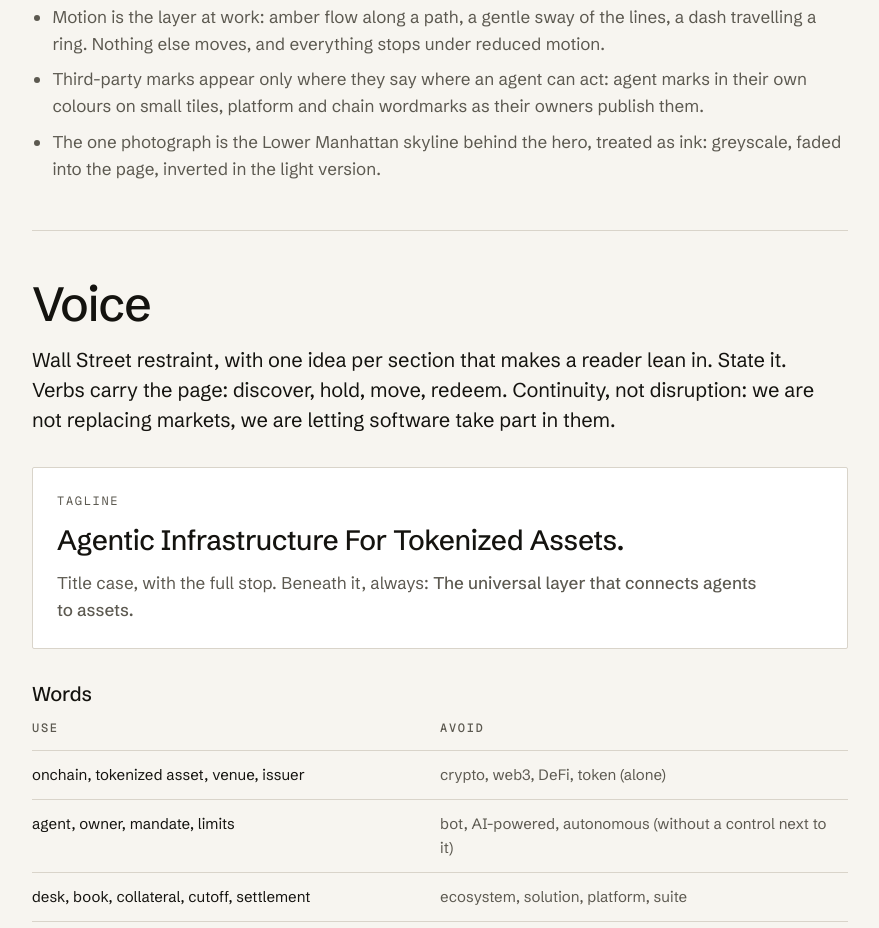
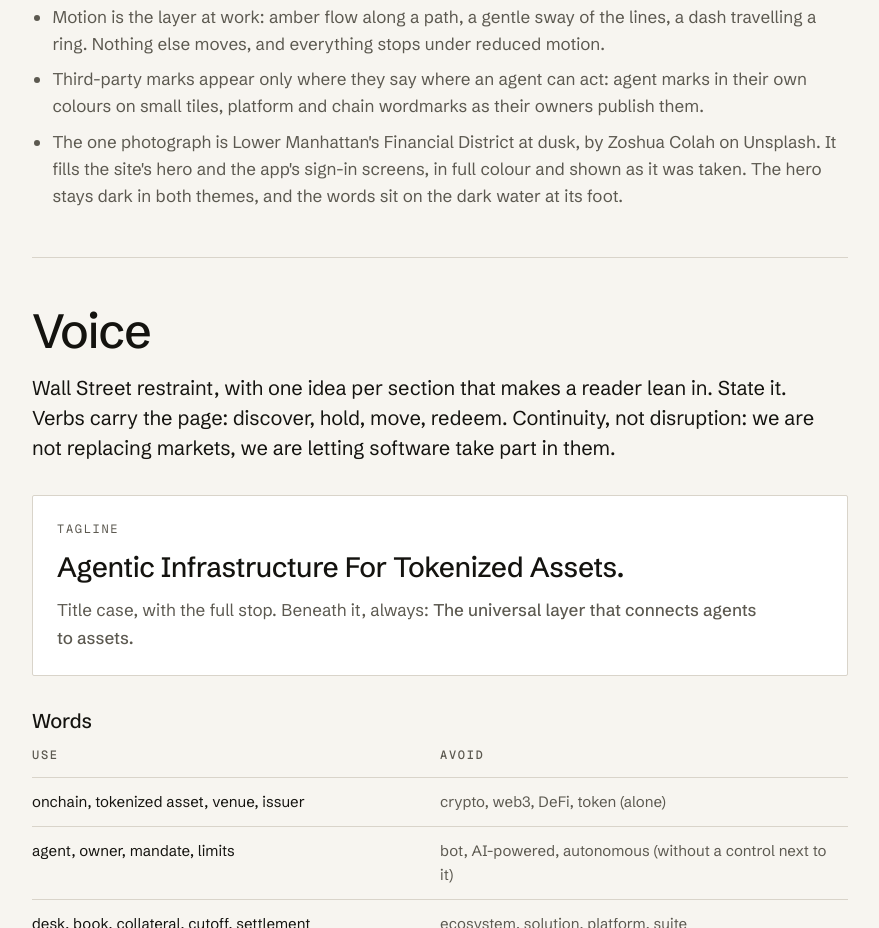
Before and after one commit to promorphic/site, a plain HTML site: page brand-guide/index.html in a window 1280 px wide. Shown: the part 6798-7726 px from the top of the page, without its empty margins (200-1079 px from the left). Drawn offline with nearby package versions, Linux system fonts and the light colour scheme.

Commit message:
Brand guide: the photograph note describes the Financial District photo in full colour, as the site and app use it
Co-Authored-By: Claude Opus 5.5 <noreply@anthropic.com>

```diff
--- a/brand-guide/index.html
+++ b/brand-guide/index.html
@@ -692,7 +692,7 @@
       <ul style="margin-top:var(--space-5)">
         <li>Motion is the layer at work: amber flow along a path, a gentle sway of the lines, a dash travelling a ring. Nothing else moves, and everything stops under reduced motion.</li>
         <li>Third-party marks appear only where they say where an agent can act: agent marks in their own colours on small tiles, platform and chain wordmarks as their owners publish them.</li>
-        <li>The one photograph is the Lower Manhattan skyline behind the hero, treated as ink: greyscale, faded into the page, inverted in the light version.</li>
+        <li>The one photograph is Lower Manhattan's Financial District at dusk, by Zoshua Colah on Unsplash. It fills the site's hero and the app's sign-in screens, in full colour and shown as it was taken. The hero stays dark in both themes, and the words sit on the dark water at its foot.</li>
       </ul>
     </section>
 
```
